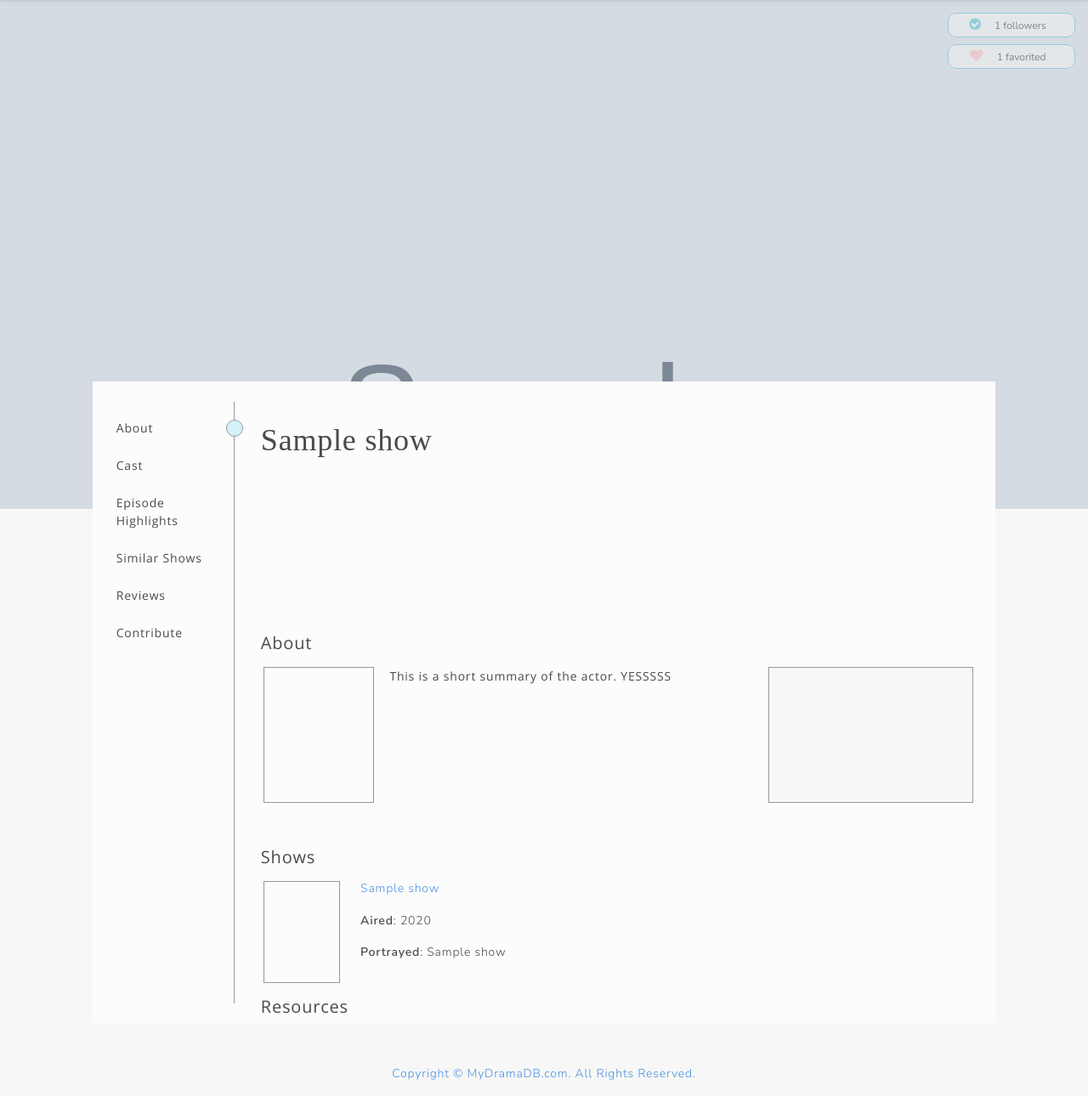
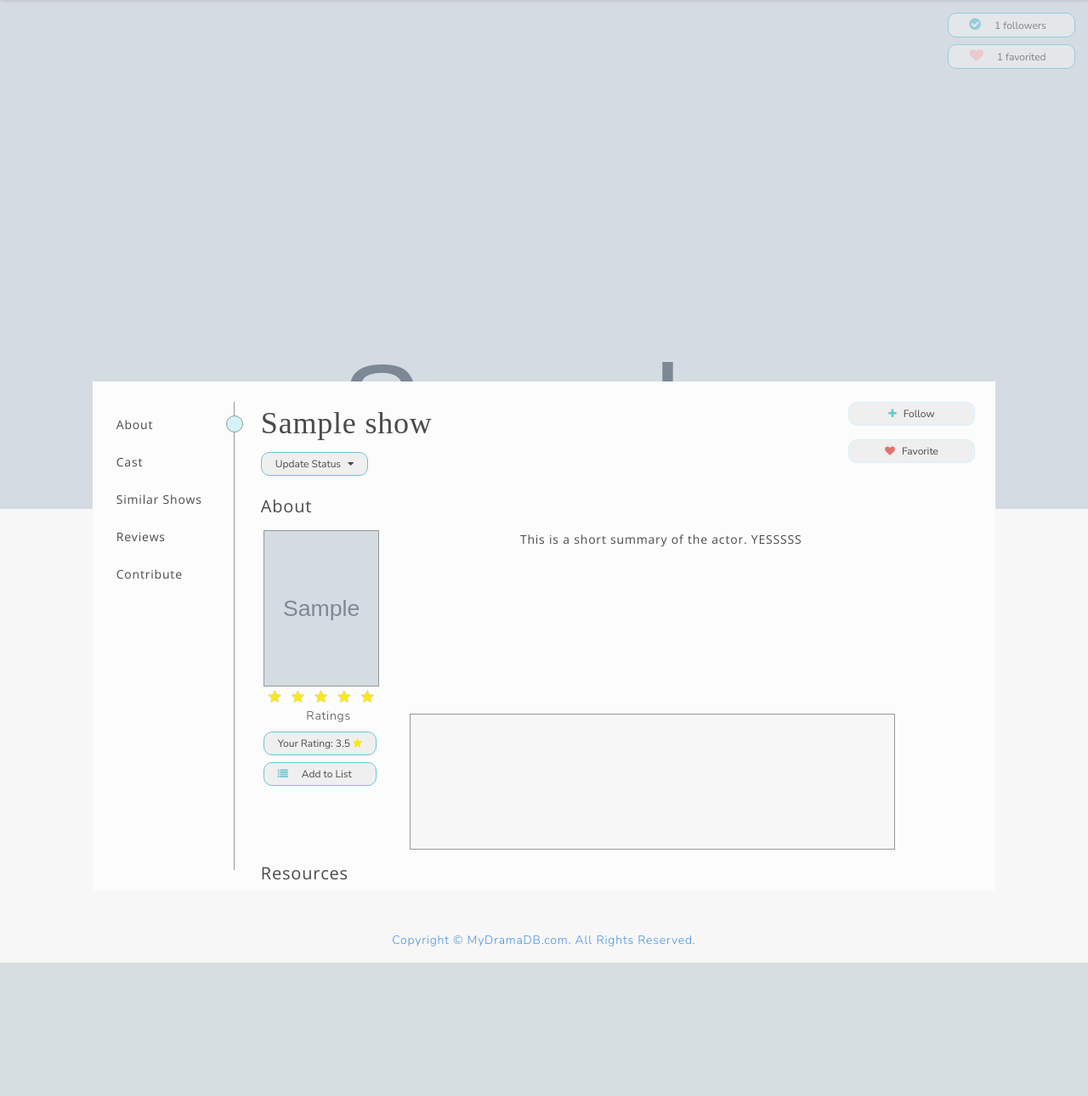
Before and after one commit to emilyzhang242/drama-db, a Django app: template templates/shows/show_page.html in a window 1280 px wide. Shown: the part 51-1341 px from the top of the page at 85% size. After the commit the page ends 1184 px from the top, so only its background shows below. Run offline with Django 3.2, Linux system fonts and the light colour scheme; the template is opened without the code that fills it: most values are stand-ins (such as "Sample title", 1, 10 or a date in 2020); grey boxes marked "Sample" are stand-in pictures; style sheets or scripts are compiled from the project's sources; some libraries are stand-ins or nearby versions; some web fonts are replaced.

Commit message:
good amount of shows css done and follow and favorite functionality implemented

```diff
--- a/scripts/javascript/custom/content.js
+++ b/scripts/javascript/custom/content.js
@@ -1,7 +1,7 @@
 $(document).ready(function() {
 	//scrollbar
 	$(window).scroll(function() {
-		var offset = $('a[href$="#actor-overview"]').offset().top;
+		var offset = $('#content-top').offset().top;
 		var scroll = $(window).scrollTop();
 		$(".scrollable-point").each(function(f){
 			var id = $(this).attr("id");
--- a/scripts/sass/actors/_actorspage.scss
+++ b/scripts/sass/actors/_actorspage.scss
@@ -1,5 +1,4 @@
 $actor-picture-height: 160px;
-$actor-picture-width: 130px;
 
 $actor-preview-height: 120px;
 $actor-preview-width: 90px;
@@ -25,7 +24,7 @@ $actor-preview-width: 90px;
 	opacity: 0.8;
 }
 
-#actor-content {
+#actor-content, #show-content {
 	margin-top: -150px !important;
 	background-color: $white;
 	width: 85%;
@@ -38,7 +37,7 @@ $actor-preview-width: 90px;
 
 .show-preview, .picture-preview {
 	height: $actor-picture-height;
-	width: $actor-picture-width;
+	width: 105%;
 	border: 1px solid $dark-border;
 }
 
--- a/scripts/sass/main.scss
+++ b/scripts/sass/main.scss
@@ -15,3 +15,4 @@
 
 //shows
 @import 'shows/shows';
+@import 'shows/showpage';
--- a/scripts/sass/main/_colors.scss
+++ b/scripts/sass/main/_colors.scss
@@ -21,8 +21,9 @@ $link-blue: #4990E2;
 
 
 /*--- font awesome colors ---- */
+$pale-red: #F8BFBF;
 $red: #E07474;
-$pale-red: #F8BFBF;
-$yellow: #F5F1B9;
+$pale-yellow: #F5F1B9;
+$yellow: #F8E81C;
 $cornflower-blue: #C4D8F0;
 $light-green: #CBF69F;
--- a/scripts/sass/main/_content.scss
+++ b/scripts/sass/main/_content.scss
@@ -24,6 +24,16 @@
 	width: 150px;
 }
 
+.icon-review {
+	-webkit-text-stroke: 0.5px $light-border;
+}
+
+.small-btn {
+	font-size: 12px;
+	padding-top: .25rem !important;
+	padding-bottom: .25rem !important;
+}
+
 /*--------- scrollbar ---------- */
 
 /* make scrollbar disappear */
@@ -48,7 +58,7 @@
 	border: 1px solid $dark-border;
 	margin-left: 97%;
 	z-index: 999;
-	margin-top: 13%;
+	margin-top: 10%;
 }
 
 /*----------- home page ------------- */
--- a/scripts/sass/main/_general.scss
+++ b/scripts/sass/main/_general.scss
@@ -83,6 +83,8 @@ a:hover {
 	font-family: $skia;
 }
 
+/*------- random -------- */
+
 .circular {
 	border-radius: 50%;
 }
@@ -127,6 +129,20 @@ a:hover {
 	background-color: $white;
 }
 
+.pale-border {
+	border: 1px solid $pale-blue;
+}
+
+/*------- width -------- */
+
+.w-80 {
+	width: 80% !important;
+}
+
+.w-100 {
+	width: 100% !important;
+}
+
 /*------- adjustible columns -------- */
 
 .col-2-5u {
@@ -140,6 +156,16 @@ a:hover {
 	flex: 0 0 56%;
     max-width: 56%;
 }
+
+.col-9-5u {
+	width: 78% !important;
+	flex: 0 0 78%;
+    max-width: 78%;
+    width: 100%;
+    padding-right: 15px;
+    padding-left: 15px;
+}
+
 /*------- image -------- */
 
 .image {
@@ -153,12 +179,26 @@ a:hover {
 
 /*------- font-size -------- */
 
+.f-12 {
+	font-size: 12px;
+}
+
 .f-16 {
 	font-size: 16px;
 }
 
 .f-36 {
 	font-size: 36px;
+}
+
+/*------- padding -------- */
+
+.pr-3-5 {
+	padding-right: 30px !important;
+}
+
+.pl-3-5 {
+	padding-left: 30px !important;
 }
 
 /*------- search bar -------- */
@@ -239,6 +279,10 @@ a:hover {
 	color: $medium-dark-grey;
 }
 
+.pale-yellow {
+	color: $pale-yellow;
+}
+
 .yellow {
 	color: $yellow;
 }
--- /dev/null
+++ b/scripts/sass/shows/_showpage.scss
@@ -0,0 +1,16 @@
+$show-picture-height: 160px;
+
+.show-rating-info {
+	width: 115% !important;
+}
+
+.show-stats {
+	height: $show-picture-height;
+	width: 80%;
+	border: 1px solid $dark-border;
+	background: $background;
+}
+
+.picture-preview.show-rating-info {
+	height: 184px;
+}
--- a/shows/models.py
+++ b/shows/models.py
@@ -16,6 +16,9 @@ class Shows(models.Model):
 	summary = models.CharField(max_length=500, null=True)
 	actor_roles = models.ManyToManyField('ActorRoles', related_name='shows_actor_roles')
 
+	follower_count = models.IntegerField(default=0)
+	favorited_count = models.IntegerField(default=0)
+
 class ActorRoles(models.Model):
 	show = models.ForeignKey(Shows, on_delete=models.CASCADE)
 	actor = models.ForeignKey(Actors, on_delete=models.CASCADE)
--- a/shows/urls.py
+++ b/shows/urls.py
@@ -4,5 +4,7 @@ from shows import views as show_views
 
 urlpatterns = [
     url(r'^$', show_views.shows_home, name='shows-home'),
+    url(r'^follow_show/$', show_views.follow_show, name='follow-show'),
+    url(r'^favorite_show/$', show_views.favorite_show, name='favorite-show'),
     url(r'^(?P<show_id>[0-9]*)$', show_views.find_show, name='find-show')
 ]
--- a/templates/profile/people.html
+++ b/templates/profile/people.html
@@ -48,7 +48,7 @@
 		<div class='col-5 h-100'>
 			<div class='d-inline-flex flex-row w-100 justify-content-between h-100'>
 				<div class="p-2"><i class='fa fa-heart pale-red '></i><p>0</p></div>
-				<div class="p-2"><i class='fa fa-star yellow'></i><p>0</p></div>
+				<div class="p-2"><i class='fa fa-star pale-yellow'></i><p>0</p></div>
 				<div class="p-2"><i class='fa fa-eye medium-dark-grey'></i><p>0</p></div>
 				<div class="p-2"><i class='fa fa-pie-chart cornflower-blue'></i><p>0</p></div>
 			</div>
--- a/templates/shows/show_page.html
+++ b/templates/shows/show_page.html
@@ -12,6 +12,7 @@
 
 	<div id='actor-content'>
 		<div class="row">
+			<input id='data-show' type='hidden' data-show={{show.id}}>
 			<!-- scrollbar -->
 			<div class='col-2 content-scrollbar mt-4 mb-4 pr-1'>
 
@@ -19,9 +20,8 @@
 				<div class='sticky-top'>
 					<div id='scrollbar-dot' class='circular'></div>
 					<ul class='list-group'>
-						<li class="list-group-item content-nav ml-2 mt-2"><a href="#show-about">About</a></li>
-						<li class="list-group-item content-nav ml-2"><a href="#show-about">Cast</a></li>
-						<li class="list-group-item content-nav ml-2 pr-0"><a href="#show-episode-highlights">Episode Highlights</a></li>
+						<li class="list-group-item content-nav ml-2 mt-1"><a href="#show-about" id='content-top'>About</a></li>
+						<li class="list-group-item content-nav ml-2"><a href="#show-cast">Cast</a></li>
 						<li class="list-group-item content-nav ml-2"><a href="#show-similar-shows">Similar Shows</a></li>
 						<li class="list-group-item content-nav ml-2"><a href="#show-reviews">Reviews</a></li>
 						<li class="list-group-item content-nav ml-2"><a href="#show-contribute">Contribute</a></li>
@@ -32,54 +32,55 @@
 			<!-- actual content -->
 			<div class='col-10 content-main'>
 				<!-- overview -->
-				<div class='row scrollable-point' id='actor-overview'>
-					<div class='col-9 popular-shows'>
-						<h1 class='mt-5 ml-3 f-36'>{{show.title}}</h1>
+				<div class='row'>
+					<div class='col-9'>
+						<h1 class='mt-4 pt-1 ml-3 f-36'>{{show.title}}</h1>
+						<div class="dropdown">
+							<button class="btn rounded-btn dropdown-toggle mt-1 pl-3 pr-3 small-btn ml-3" type="button" id='update-status' data-toggle="dropdown" aria-haspopup="true" aria-expanded="false">Update Status<i class='fa fa-caret-down pl-2'></i>
+							</button>
+							<div class="dropdown-menu" aria-labelledby="dropdownMenuButton">
+								<a class="dropdown-item" href="#">Add to Watch List</a>
+								<a class="dropdown-item" href="#">Watching</a>
+								<a class="dropdown-item" href="#">Completed</a>
+								<a class="dropdown-item" href="#">Abandoned</a>
+							</div>
+						</div>
 					</div>
-					<div class='col-3 related-celebs'>
+					<div class='col-3'>
+						<div class='d-flex flex-column'>
+							<button class="btn rounded-btn mr-4 mt-4 show-click-button ml-4 pale-border small-btn {% if following_show == False %}background-light-blue blue-btn{% endif %}" id='follow-show'><i class='fa fa-plus primary-blue pr-2'></i><span id='follow-show-text'>{% if following_show %}Followed{% else %}Follow{% endif %}</span></button>
+							<button class="btn rounded-btn mt-3 mr-4 show-click-button ml-4 pale-border small-btn {% if favorited_show == False %}background-light-blue blue-btn{% endif %}" id='favorite-show'><i class='fa fa-heart red pr-2'></i><span id='favorite-actor-text'>{% if favorited_show %}Favorited{% else %}Favorite{% endif %}</span></button>
+						</div>
 					</div>
 				</div>
 				<!-- about section -->
-				<h5 class='mt-5 ml-3 pt-5 scrollable-point' id='actor-about'>About</h5>
-				<div class="row mt-3 ml-1">
-					<div class='col-2'>
-						<div class='picture-preview'></div>
+				<h5 class='mt-4 ml-3 scrollable-point' id='show-about'>About</h5>
+				<div class="row mt-3 ml-1 text-center">
+					<div class='col-2' id='show-rating-info'>
+						<div class='picture-preview image show-rating-info' style='background-image:url({{show.image_preview}})'></div>
+						<div class='d-flex flex-row justify-content-around show-rating-info mt-1'>
+							{% for i in "xxxxx" %}
+							<i class='fa fa-star icon-review yellow'></i>
+							{% endfor %}
+						</div>
 					</div>
-					<div class='col-6'>
+					<div class='col-9'>
 						<p class='font-open-sans'>This is a short summary of the actor. YESSSSS</p>
 					</div>
-					<div class='col-4'>
-						<div class='actor-stats'></div>
+				</div>
+				<div class='row ml-1 mt-1'>
+					<div class='col-2 text-center pr-0'>
+						<p class='mb-0 show-rating-info'>Ratings</p>
+						<button class='btn rounded-btn small-btn w-100 pl-3 mt-2'>Your Rating: 3.5 <i class='fa fa-star yellow'></i></button>
+						<button class='btn rounded-btn small-btn w-100 pl-3 mt-2'><i class='fa fa-list primary-blue pr-3'></i>Add to List</button>
+					</div>
+					<div class='col-10 mt-2'>
+						<div class='show-stats ml-4'></div>
 					</div>
 				</div>
 
-				<!-- shows -->
-				<h5 class='mt-1 ml-3 pt-5 scrollable-point' id='actor-shows'>Shows</h5>
-				<div class='row ml-1'>
-					{% for show in info %}
-					<div class='col-6'>
-						<div class='row'>
-							<div class='col-2'>
-								<div class='show-list-preview mt-2'></div>
-							</div>
-							<div class='col-10 mt-1'>
-								<ul class='list'>
-									<li><a href="#" class='actor-show-title'>{{show.show.title}}</a></li>
-									<li><p class='mt-3'><span class='semi-bold'>Aired</span>: {{show.show.year}}</p></li>
-									<li><p class=''><span class='semi-bold'>Portrayed</span>: {{show.role_name}}</p></li>
-								</ul>
-							</div>
-						</div>
-					</div>
-
-					{% if forloop.counter|divisibleby:2 and forloop.counter != 0 %}
-						<div class='row show-divider ml-3 mt-4 mb-4'></div>
-					{% endif %}
-					{% endfor %}
-				</div>
-
 				<!-- resources -->
-				<h5 class='ml-3 mt-3 scrollable-point' id='actor-resources'>Resources</h5>
+				<h5 class='ml-3 mt-3 scrollable-point' id='show-resources'>Resources</h5>
 			</div>
 		</div>
 	</div>
@@ -89,8 +90,16 @@
 	<script type='text/javascript' src="{% static 'js/content.min.js' %}"></script>
 	<script>
 		$(document).ready(function() {
+
+			// this means that theyr'e not followed yet
+			$(".show-click-button").each(function() {
+				if ($(this).hasClass("blue-btn")) {
+					$(this).removeClass("pale-border");
+				}
+			});
+
 			// follow actor functionality
-			$("#follow-actor").on("click", function() {
+			$("#follow-show").on("click", function() {
 
 				var following = true;
 				// this means that theyr'e not followed yet
@@ -101,11 +110,11 @@
 				$.ajax({
 					type: "POST",
 					data: {
-						actor: $("#data-actor").data("actor"),
+						show: $("#data-show").data("show"),
 						csrfmiddlewaretoken: '{{csrf_token}}',
 						follow: !following
 					},
-					url: "/actors/follow_actor/",
+					url: "/shows/follow_show/",
 					success: function(result){
 						console.log(result);
 					},
@@ -118,16 +127,18 @@
 				if (!following) {
 					$(this).removeClass("background-light-blue");
 					$(this).removeClass("blue-btn");
-					$("#follow-actor-text").text("Followed");
+					$(this).addClass("pale-border");
+					$("#follow-show-text").text("Followed");
 				} else {
 					$(this).addClass("background-light-blue");
 					$(this).addClass("blue-btn");
-					$("#follow-actor-text").text("Follow");
+					$(this).removeClass("pale-border");
+					$("#follow-show-text").text("Follow");
 				}
 			});
 
 			//favorite user functionality
-			$("#favorite-actor").on("click", function() {
+			$("#favorite-show").on("click", function() {
 
 				var favorited = true;
 				// this means that theyr'e not followed yet
@@ -138,11 +149,11 @@
 				$.ajax({
 					type: "POST",
 					data: {
-						actor: $("#data-actor").data("actor"),
+						show: $("#data-show").data("show"),
 						csrfmiddlewaretoken: '{{csrf_token}}',
 						favorite: !favorited
 					},
-					url: "/actors/favorite_actor/",
+					url: "/shows/favorite_show/",
 					success: function(result){
 						console.log(result);
 					},
@@ -155,11 +166,13 @@
 				if (!favorited) {
 					$(this).removeClass("background-light-blue");
 					$(this).removeClass("blue-btn");
-					$("#favorite-actor-text").text("Favorited");
+					$(this).addClass("pale-border");
+					$("#favorite-show-text").text("Favorited");
 				} else {
 					$(this).addClass("background-light-blue");
 					$(this).addClass("blue-btn");
-					$("#favorite-actor-text").text("Favorite");
+					$(this).removeClass("pale-border");
+					$("#favorite-show-text").text("Favorite");
 				}
 			});
 		});
```
Also changed, not shown: shows/views.py (+58 -3 lines), templates/actors/actor_page.html (+20 -4 lines).
